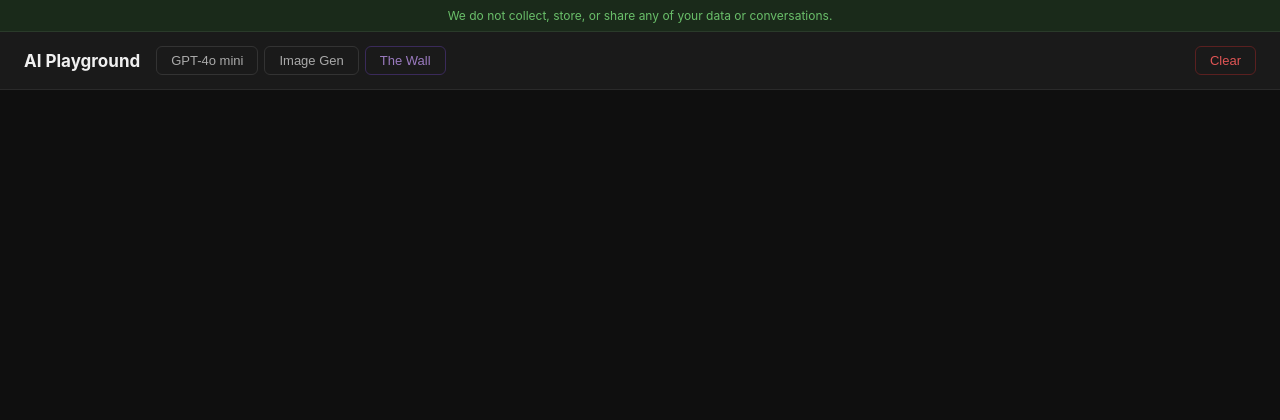
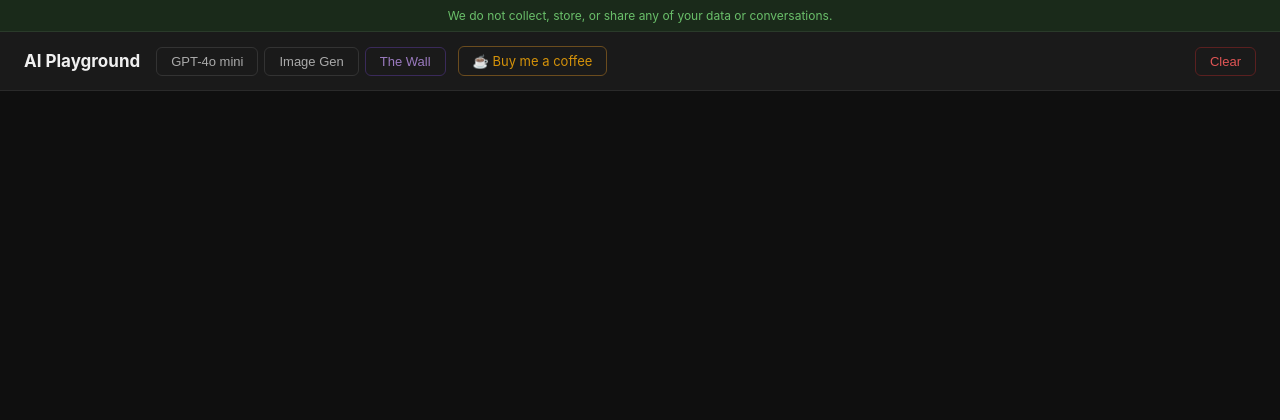
Before and after one commit to saurabh0526/ai-playground, a Flask app: page / in a window 1280 px wide. Shown: the top 420 px of the page. Run offline with Flask 3, Linux system fonts and the light colour scheme; some libraries are stand-ins or nearby versions.

Commit message:
Add Buy Me a Coffee donation link to header
Co-Authored-By: Claude Sonnet 4.6 <noreply@anthropic.com>

```diff
--- a/templates/index.html
+++ b/templates/index.html
@@ -68,6 +68,20 @@
     }
 
     .btn-clear:hover { background: #3a1010; border-color: #e05555; }
+
+    .btn-coffee {
+      padding: 6px 14px;
+      border-radius: 6px;
+      border: 1px solid #6b4c1e;
+      background: transparent;
+      color: #d4920a;
+      cursor: pointer;
+      font-size: 13px;
+      text-decoration: none;
+      transition: all 0.15s;
+    }
+
+    .btn-coffee:hover { background: #2a1f0a; border-color: #d4920a; }
 
     /* ── AI Chat ── */
     .chat-view {
@@ -231,6 +245,7 @@
       .input-area input { padding: 10px 14px; font-size: 14px; }
       .input-area button, .post-inner button { padding: 10px 16px; font-size: 13px; }
       .card { width: 160px; }
+      .btn-coffee { padding: 5px 10px; font-size: 12px; }
     }
   </style>
 </head>
@@ -244,6 +259,7 @@
       <button class="tab" data-mode="image">Image Gen</button>
       <button class="tab wall-tab" data-mode="wall">The Wall</button>
     </div>
+    <a class="btn-coffee" href="https://buymeacoffee.com/saurabh.ai" target="_blank" rel="noopener">☕ Buy me a coffee</a>
     <button class="btn-clear" id="clear">Clear</button>
   </header>
 
```
